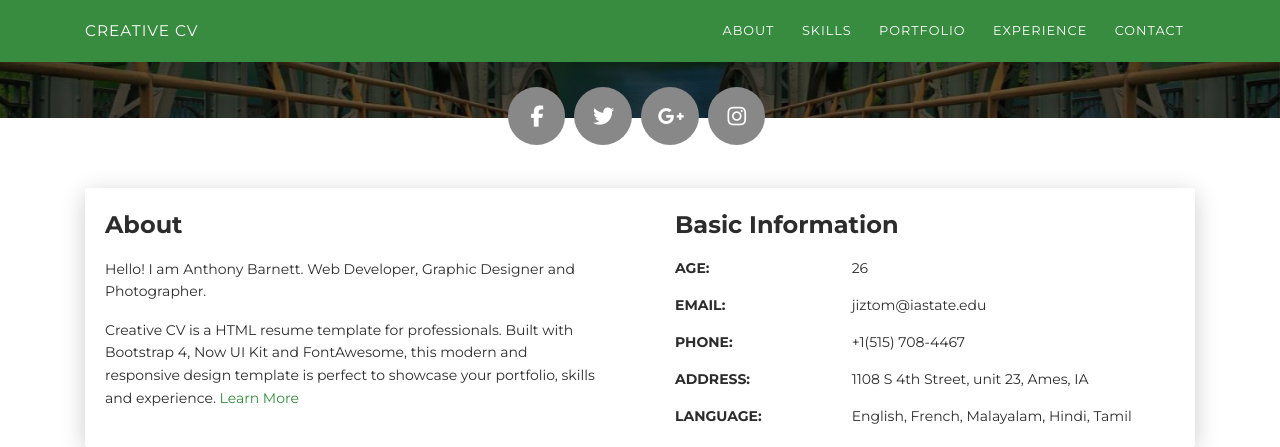
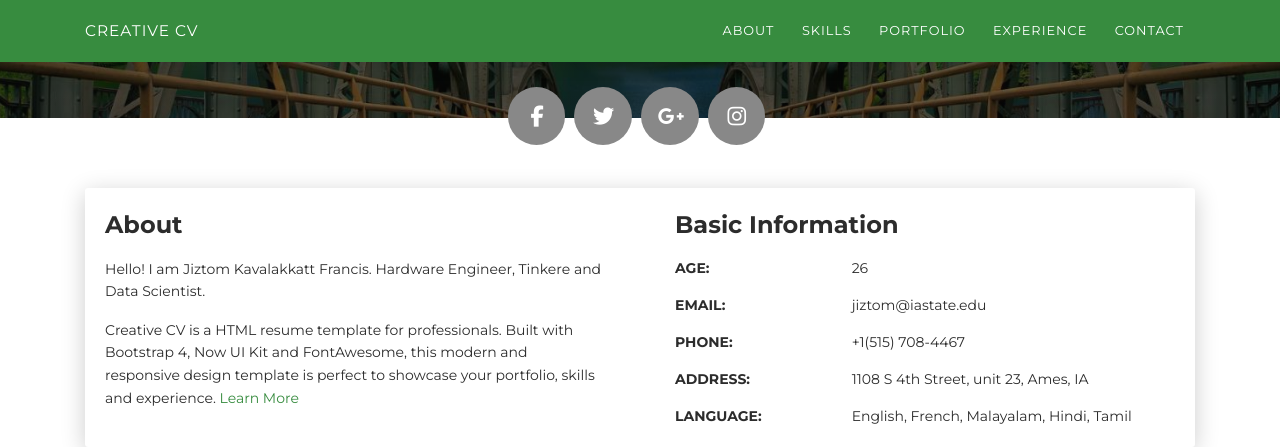
Before and after one commit to jiztom/jiztom.github.io, a Jekyll site: the page built from docs/Jiztom.html, in a window 1280 px wide and 900 px high, scrolled down 432 px. Shown: the top 447 px of the window. Built offline with Jekyll 4.4.1, drawn with Linux system fonts in a browser that asks for light colours; nearby versions of some CDN libraries.

Commit message:
Update Jiztom.html

```diff
--- a/docs/Jiztom.html
+++ b/docs/Jiztom.html
@@ -72,7 +72,7 @@ author: "Jiztom Kavalakkatt Francis"
         <div class="col-lg-6 col-md-12">
           <div class="card-body">
             <div class="h4 mt-0 title">About</div>
-            <p>Hello! I am Anthony Barnett. Web Developer, Graphic Designer and Photographer.</p>
+            <p>Hello! I am Jiztom Kavalakkatt Francis. Hardware Engineer, Tinkere and Data Scientist.</p>
             <p>Creative CV is a HTML resume template for professionals. Built with Bootstrap 4, Now UI Kit and FontAwesome, this modern and responsive design template is perfect to showcase your portfolio, skills and experience. <a href="https://templateflip.com/templates/creative-cv/" target="_blank">Learn More</a></p>
           </div>
         </div>
```
Also changed, not shown: other parts of docs/Jiztom.html (+1 -1 lines).
